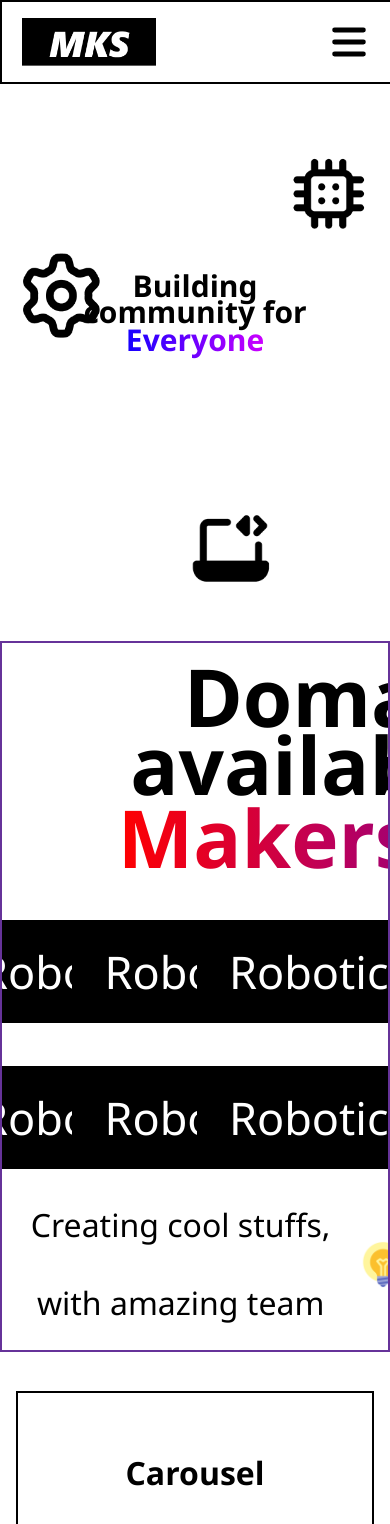
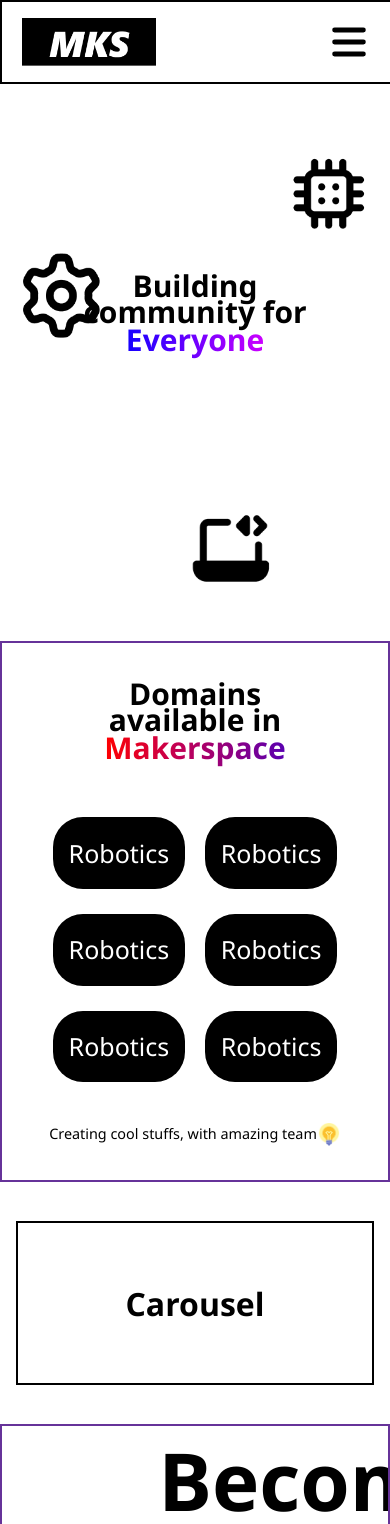
Before and after one commit to ju-makerspace/mks-website, a React (Create React App) app in the folder frontend/: page / in a window 390 px wide. Shown: the top 1524 px of the page. Built offline with nearby package versions, Linux system fonts and the light colour scheme; the HTML template or start-up script is replaced by a standard one.

Commit message:
Updated Domain section

```diff
--- a/frontend/src/styles/desktop/home/Domain.css
+++ b/frontend/src/styles/desktop/home/Domain.css
@@ -190,3 +190,38 @@
 }
 
 /* smaller phones: 480px */
+@media all and (max-width: 481px) {
+    .domain-text {
+        margin: 10% auto;
+        padding: 0 15%;
+        font-size: 30px;
+        line-height: 85%;
+    }
+
+    .domain-text>span {
+        line-height: normal;
+        margin-top: -5px;
+    }
+
+    .domain_list {
+        margin: 2.5px auto;
+        grid-template-columns: repeat(2, 1fr);
+        column-gap: 5vw;
+        row-gap: 3vh;
+    }
+
+    .domain_item {
+        padding: 0.2rem 1rem;
+        border-radius: 30px;
+        font-size: 25px;
+    }
+
+    .domain_desc {
+        font-size: 0.9rem;
+        margin-top: 2px;
+    }
+
+    .domain_desc img {
+        height: 1.5rem;
+    }
+}
```
